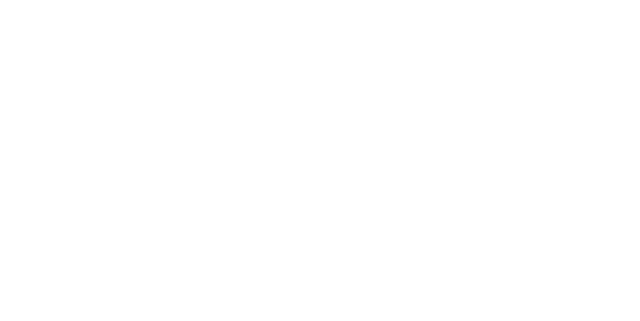
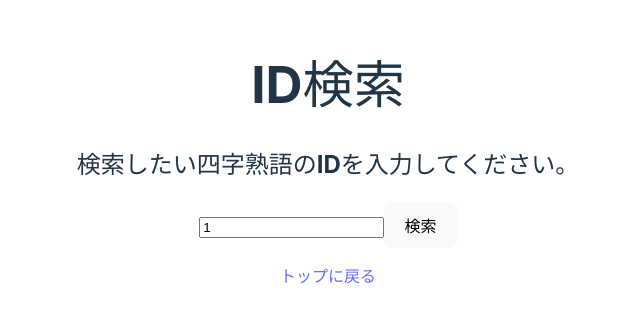
Before and after one commit to sabapen/all-yojijukugo-DB, a React (Vite) app: page /all-yojijukugo-DB/num-search in a window 1280 px wide. Before the commit this address had no page. Shown: the part 237-558 px from the top of the page, without its empty margins (312-952 px from the left). Built offline with nearby package versions, Linux system fonts and the light colour scheme.

Commit message:
add:ID検索

```diff
--- a/src/Router.tsx
+++ b/src/Router.tsx
@@ -1,12 +1,14 @@
 import { Route, Routes } from 'react-router-dom'
 import Home from './pages/home'
 import Search from './pages/search'
+import NumSearch from './pages/numSearch'
 
 export const Router = () => {
   return (
     <Routes>
       <Route path='/all-yojijukugo-DB/' element={<Home />} />
       <Route path='/all-yojijukugo-DB/search' element={<Search />} />
+      <Route path='/all-yojijukugo-DB/num-search' element={<NumSearch />} />
     </Routes>
   )
 }
--- a/src/pages/home.tsx
+++ b/src/pages/home.tsx
@@ -6,11 +6,14 @@
       <h1>全四字熟語データベース</h1>
       <h2>全部の四字熟語のデータベースです</h2>
       <p>
-        現在、No.1からNo.20,816,369,750,016までの約20兆語が収録されています。
+        現在、No.1からNo.20,816,369,750,016までの約20兆語が収録されています。（常用漢字のみ対応しています。）
       </p>
       <ul>
         <li>
           <Link to='/all-yojijukugo-DB/search'>全文字一致検索</Link>
+        </li>
+        <li>
+          <Link to='/all-yojijukugo-DB/num-search'>ID検索</Link>
         </li>
       </ul>
     </>
--- /dev/null
+++ b/src/pages/numSearch.tsx
@@ -0,0 +1,104 @@
+import React, { useState } from 'react'
+import { Link } from 'react-router-dom'
+import joyokanjis from '../references/joyokanji.json'
+
+const NumSearch = () => {
+  const [searchedYojijukugo, setSearchedYojijukugo] = useState('')
+  const [searchedYojijukugoId, setSearchedYojijukugoId] = useState(0)
+
+  const handleSearch = (event, formData) => {
+    event.preventDefault()
+    if (!AssertYojijukugoId(formData.yojijukugoId)) {
+      alert(
+        '入力されたIDが正しくありません。1~20,816,369,750,016の数字で入力してください。',
+      )
+      return;
+    }
+    setSearchedYojijukugoId(formData.yojijukugoId);
+    setSearchedYojijukugo(getYojijukugoById(formData.yojijukugoId));
+  }
+
+  return (
+    <>
+      <h1>ID検索</h1>
+      <h2>
+        検索したい四字熟語のIDを入力してください。
+      </h2>
+      <div>
+        <IdForm handleSearch={handleSearch} />
+      </div>
+      {/* 検索ボタンが押されたら結果を表示する */}
+      {searchedYojijukugo && (
+        <div>
+          <p>ID: {searchedYojijukugoId}</p>
+          <p>四字熟語: {searchedYojijukugo}</p>
+        </div>
+      )}
+      <div>
+        <p>
+          <Link to='/all-yojijukugo-DB/'>トップに戻る</Link>
+        </p>
+      </div>
+    </>
+  )
+}
+
+export default NumSearch
+
+function IdForm({ handleSearch }) {
+  const [formData, setFormData] = useState({
+    yojijukugoId: 1,
+  })
+
+  const handleChange = (event) => {
+    const { name, value } = event.target
+    setFormData({ ...formData, [name]: value })
+  }
+
+  const handleSubmit = (event) => {
+    handleSearch(event, formData)
+  }
+
+  return (
+    <form onSubmit={handleSubmit}>
+      <label>
+        <input
+          type='number'
+          name='yojijukugoId'
+          value={formData.yojijukugoId}
+          onChange={handleChange}
+        />
+      </label>
+      <button type='submit'>検索</button>
+    </form>
+  )
+}
+
+interface joyokanji {
+  kanjiId: number,
+  kanji: string,
+}
+
+const joyokanjiArray: joyokanji[] = Object.keys(joyokanjis).map((key: string) => ({
+  kanjiId: parseInt(key),
+  kanji: joyokanjis[key],
+}))
+
+function AssertYojijukugoId(yojijukugoId: number): boolean {
+  if (1 <= yojijukugoId && yojijukugoId <= joyokanjiArray.length ** 4) {
+    return true;
+  } else {
+    return false;
+  }
+}
+
+function getYojijukugoById(yojijukugoId: number): string {
+  const kanjiIds = [
+    Math.floor((yojijukugoId - 1) / joyokanjiArray.length ** 3) + 1,
+    Math.floor((yojijukugoId - 1) % joyokanjiArray.length ** 3 / joyokanjiArray.length ** 2) + 1,
+    Math.floor((yojijukugoId - 1) % joyokanjiArray.length ** 2 / joyokanjiArray.length) + 1,
+    Math.floor((yojijukugoId - 1) % joyokanjiArray.length) + 1,
+  ]
+  const yojijukugo = kanjiIds.map((kanjiId) => joyokanjiArray.find((joyokanji) => joyokanji.kanjiId === kanjiId)!.kanji).join('')
+  return yojijukugo;
+}
```
